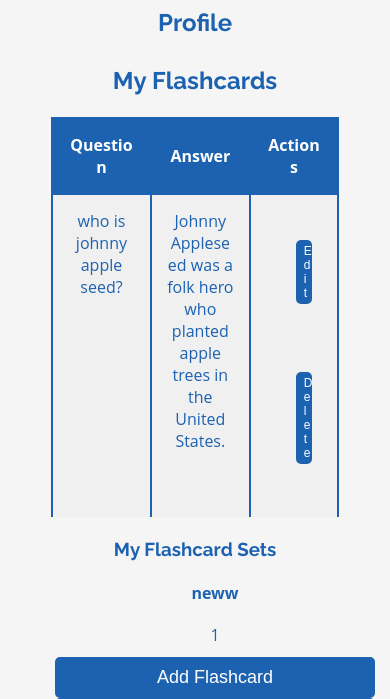
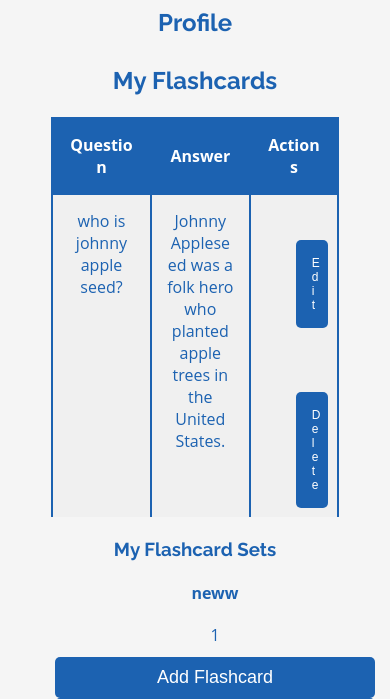
Before and after one commit to addisonglisson/quaizflash, a Flask app: page /profile in a window 390 px wide. Shown: the part 409-1108 px from the top of the page. Run offline with Flask 3, Linux system fonts and the light colour scheme; a user stored in the database is signed in; data comes from the database, SQL or seed files in the repository; tables that the repository leaves empty hold one stand-in row (values such as "Sample post"); some libraries are stand-ins or nearby versions.

Commit message:
action buttons adjusted for mobile

```diff
--- a/static/style.css
+++ b/static/style.css
@@ -603,23 +603,23 @@ table th {
 }
 
 .action-buttons form {
-  margin-bottom: 0.25rem;
+  margin-bottom: 0.03rem;
 }
 
 @media (max-width: 576px) {
   .flashcards-table .btn-sm {
     font-size: 12px;
-    padding: 0.25rem 0.5rem;
+    padding: 1rem 1rem;
     margin-bottom: 0.25rem;
+    white-space: normal;
   }
 }
 .flashcards-table .btn-sm.add-to-set {
   white-space: normal;
-  padding-left: 0.75rem;
-  padding-right: 0.75rem;
+  padding-left: 1rem;
+  padding-right: 1rem;
 }
 .flashcards-table .btn-sm {
-  white-space: normal;
   display: inline-flex;
   align-items: center;
   justify-content: center;
```
